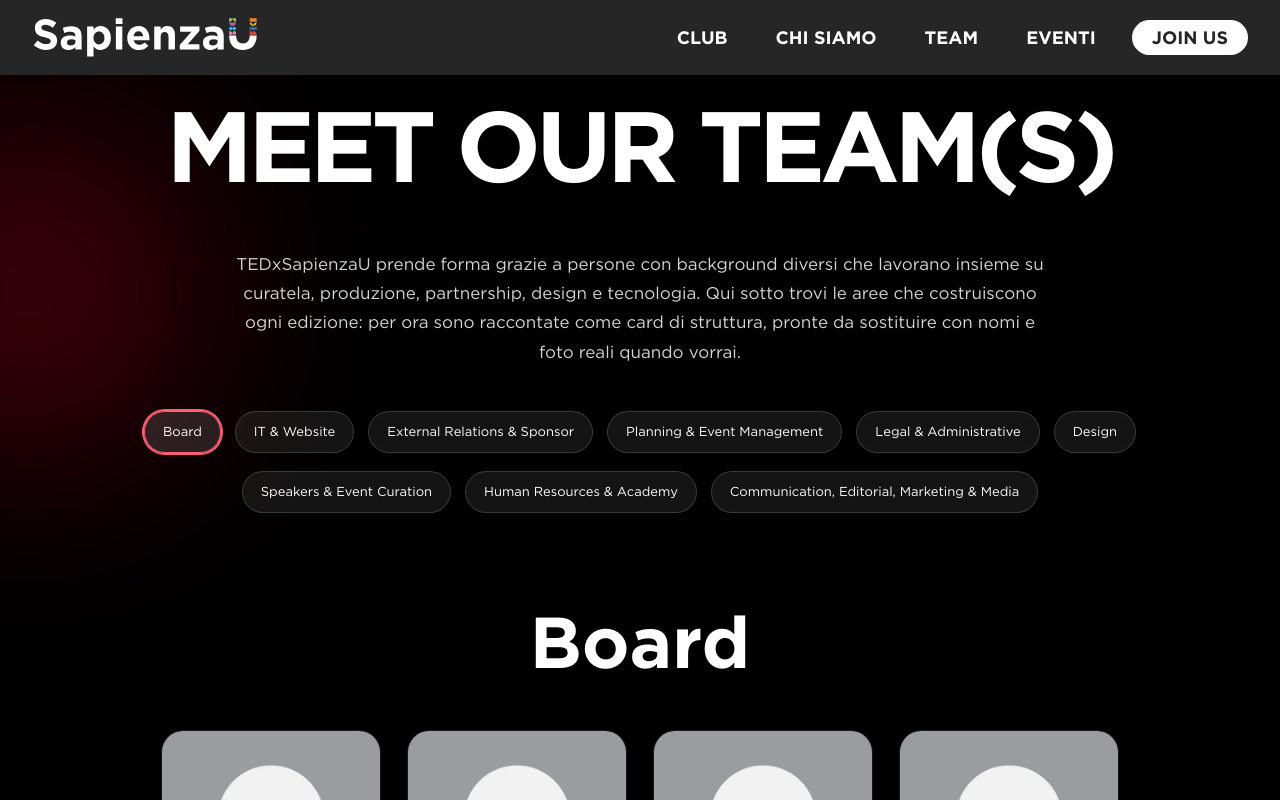
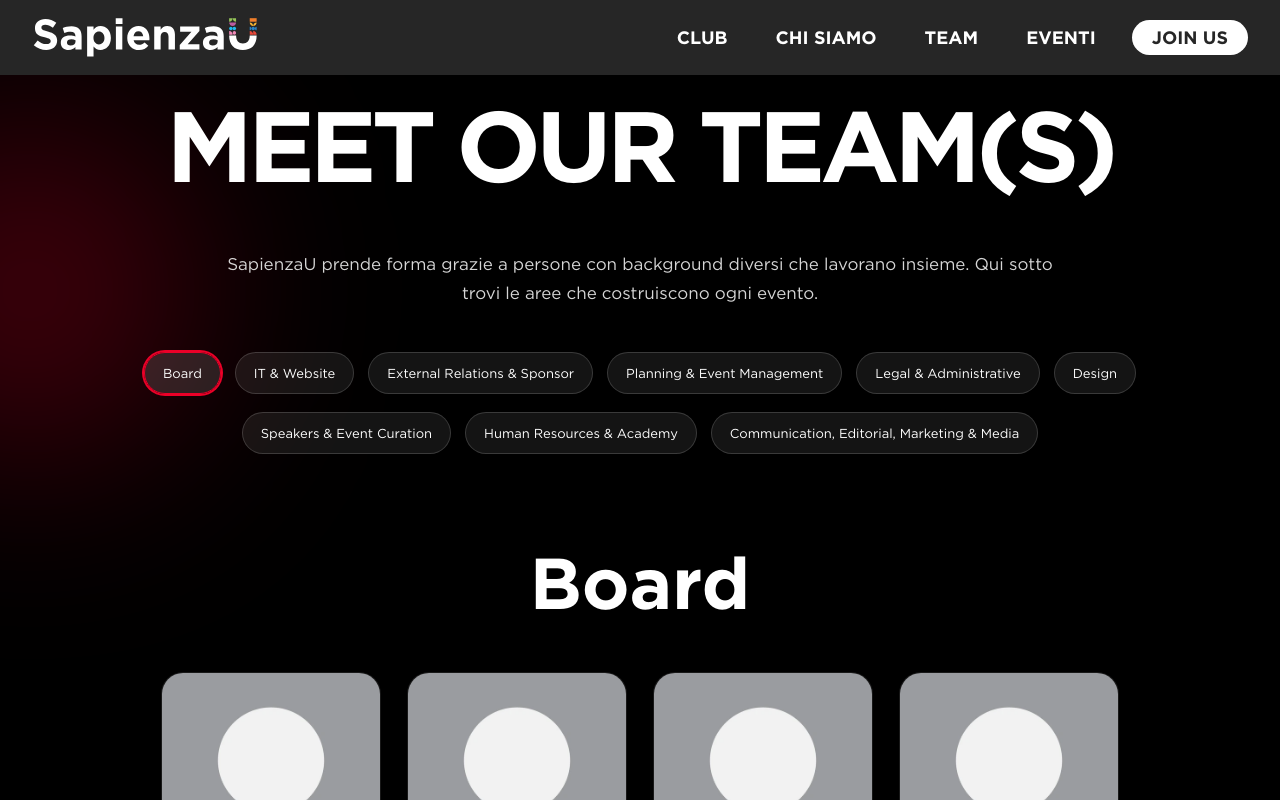
Before and after one commit to simoneteglia/sapienzau, a React (Vite) app: page /team in a window 1280 px wide. Shown: the top 800 px of the page. Built offline with nearby package versions, Linux system fonts and the light colour scheme.

Commit message:
small fixes

```diff
--- a/src/data/teamData.js
+++ b/src/data/teamData.js
@@ -1,3 +1,5 @@
+import global from "../resources/global.json"
+
 const ensureMemberCount = (members, count) =>
   Array.from({ length: count }, (_, index) => ({
     ...members[index % members.length],
@@ -7,8 +9,8 @@
   {
     id: "board",
     label: "Board",
-    code: "BD",
-    accent: "#ff5e73",
+    code: "BOARD",
+    accent: global.COLORS.ROSSO_TED,
     description: "",
     members: [
       {
@@ -65,7 +67,7 @@
     id: "it-website",
     label: "IT & Website",
     code: "IT",
-    accent: "#5db4ff",
+    accent: global.COLORS_TEAM.IT,
     eyebrow: "IT",
     description:
       "Il team IT & Website garantisce il corretto funzionamento del sito web, lato front-end e back-end, gestisce la web app ufficiale e coordina la newsletter, assicurando un'esperienza utente ottimale. Supporta la regia tecnica durante gli eventi.",
@@ -91,8 +93,8 @@
   {
     id: "external-relations-sponsor",
     label: "External Relations & Sponsor",
-    code: "ER",
-    accent: "#ffd84a",
+    code: "ERS",
+    accent: global.COLORS_TEAM.ERS,
     eyebrow: "ERS",
     description:
       "Il team External Relations & Sponsor gestisce sponsorizzazioni, partnership, patrocini e bandi pubblici. Si occupa della ricerca di aziende, startup, PMI, media, associazioni, enti e istituzioni e della firma dei contratti, coltivando collaborazioni reciprocamente vantaggiose. I fondi raccolti finanziano il progetto e le iniziative del TEDxSapienzaU.",
@@ -111,8 +113,8 @@
   {
     id: "planning-event-management",
     label: "Planning & Event Management",
-    code: "PM",
-    accent: "#ffb347",
+    code: "PEM",
+    accent: global.COLORS_TEAM.PEM,
     eyebrow: "PEM",
     description:
       "Il team Planning and Event Management pianifica e gestisce gli aspetti organizzativi delle conferenze TEDxSapienzaU e di altri eventi dedicati agli studenti Sapienza, anche in collaborazione con gli Sponsor. Si occupa delle richieste di preventivi alle aziende, della ricerca degli spazi per gli eventi e della loro promozione.",
@@ -133,7 +135,7 @@
     id: "legal-administrative",
     label: "Legal & Administrative",
     code: "LA",
-    accent: "#c2b8ff",
+    accent: global.COLORS_TEAM.LA,
     eyebrow: "LA",
     description:
       "Il team Legal & Administrative gestisce gli aspetti giuridici e amministrativi degli eventi TEDxSapienzaU. Si occupa della stesura dei contratti, della contabilità, della ricerca dei bandi per il recupero fondi. Garantisce il rispetto delle regole TEDx e delle linee guida dell'Ateneo, insieme alla tutela della privacy e del diritto d'autore.",
@@ -150,8 +152,8 @@
   {
     id: "design",
     label: "Design",
-    code: "DE",
-    accent: "#ff7cd6",
+    code: "DEX",
+    accent: global.COLORS_TEAM.DEX,
     eyebrow: "DEX",
     description:
       "Il team Design si occupa della progettazione grafica dell’evento. Crea l'identità visiva e grafica, gestisce l’ideazione e la realizzazione di prodotti e allestimenti, assicurando un'esperienza visiva coinvolgente e coerente con il tema dell’evento.",
@@ -178,8 +180,8 @@
   {
     id: "speakers-event-curation",
     label: "Speakers & Event Curation",
-    code: "SE",
-    accent: "#58d39b",
+    code: "SEC",
+    accent: global.COLORS_TEAM.SEC,
     eyebrow: "SEC",
     description:
       "Il team Speakers & Event Curation propone i temi degli eventi, seleziona gli Speakers e ne cura i dettagli burocratici e pratici (email, contatti, slides, speech). Si occupa di ogni fase del rapporto con gli Speakers, garantendo attenzione alle loro necessità e assicurando una preparazione ottimale.",
@@ -202,8 +204,8 @@
   {
     id: "human-resources-academy",
     label: "Human Resources & Academy",
-    code: "HR",
-    accent: "#8be0ff",
+    code: "HRA",
+    accent: global.COLORS_TEAM.HRA,
     eyebrow: "HRA",
     description:
       "Il team Human Resources & Academy gestisce la selezione dei volontari attraverso candidature e colloqui conoscitivi, e ne promuove il benessere promuovendo un ambiente creativo e produttivo. Si occupa inoltre della formazione interna tramite masterclass, create e esposte da membri interni e collaboratori esterni.",
@@ -225,8 +227,8 @@
   {
     id: "communication-editorial-marketing-media",
     label: "Communication, Editorial, Marketing & Media",
-    code: "CM",
-    accent: "#ff8e63",
+    code: "CEMM",
+    accent: global.COLORS_TEAM.CEMM,
     eyebrow: "CEMM",
     description:
       "Il team Communication, Editorial & Marketing si occupa della comunicazione di TEDxSapienzaU. Pianifica e cura la reputazione online, l'awareness e le campagne per coinvolgere il pubblico. Realizza comunicati stampa, newsletter, articoli e contenuti visuali e video, curando l’efficacia dei messaggi. Gestisce la collaborazione con i Media Partner.",
--- a/src/modules/pages/Shop.jsx
+++ b/src/modules/pages/Shop.jsx
@@ -85,7 +85,7 @@
         <img
           src={team_dex}
           alt="deco"
-          className="absolute bottom-[-200px] hidden md:block left-0 w-[80px] md:w-[130px] h-auto rotate-325 -z-0 scale-180"
+          className="absolute bottom-[-100px] hidden md:block left-0 w-[80px] md:w-[130px] h-auto rotate-325 -z-0 scale-180"
         />
       </section>
     </div>
--- a/src/modules/pages/Team.jsx
+++ b/src/modules/pages/Team.jsx
@@ -114,12 +114,9 @@
             <section className="team-hero">
               <h1 className="team-hero-title">Meet our team(s)</h1>
               <p className="team-hero-description">
-                TEDxSapienzaU prende forma grazie a persone con background
-                diversi che lavorano insieme su curatela, produzione,
-                partnership, design e tecnologia. Qui sotto trovi le aree che
-                costruiscono ogni edizione: per ora sono raccontate come card di
-                struttura, pronte da sostituire con nomi e foto reali quando
-                vorrai.
+                SapienzaU prende forma grazie a persone con background
+                diversi che lavorano insieme. Qui sotto trovi le aree che
+                costruiscono ogni evento.
               </p>
 
               <div className="team-chip-row">
--- a/src/resources/global.json
+++ b/src/resources/global.json
@@ -24,13 +24,14 @@
     "ORO": "#fab632"
   },
   "COLORS_TEAM": {
-    "ARANCIONE": "#ee7d29",
-    "GIALLO": "#f9b632",
-    "VERDE": "#94c359",
-    "ROSSO": "#e8493a",
-    "AZZURRO": "#1dbbee",
-    "BLU": "#2983c5",
-    "ROSA": "#ba5c9d"
+    "IT": "#ee7d29",
+    "DEX": "#f9b632",
+    "SEC": "#94c359",
+    "CEMM": "#e9493a",
+    "LA": "#1dbbee",
+    "HRA": "#2983c5",
+    "ERS": "#f089b7",
+    "PEM": "#bb5c9e"
   },
   "UTILS": {
     "SOCIAL_NAV_HEIGHT": "0px",
```
Also changed, not shown: src/assets/images/team/simone.png (deleted).
